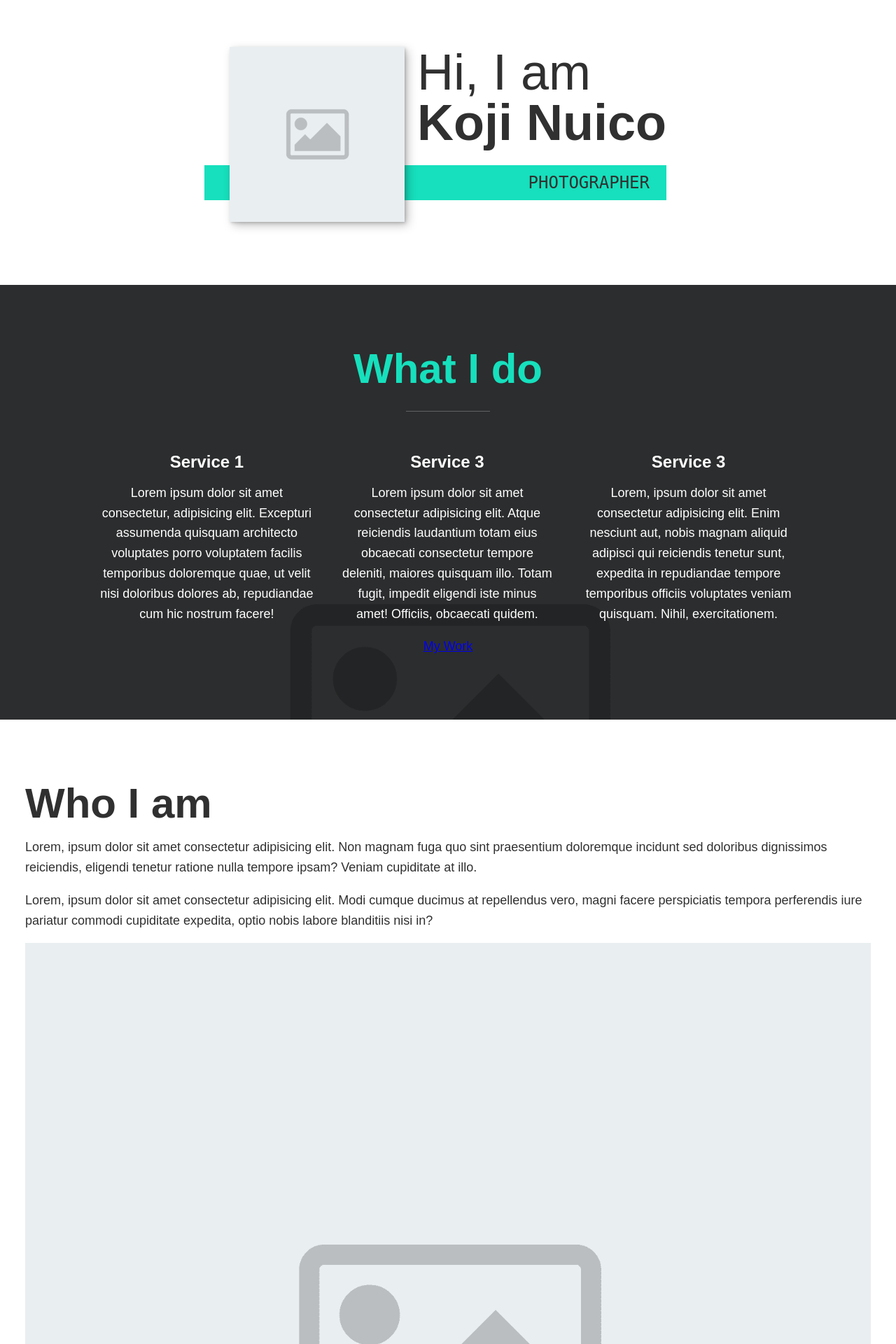
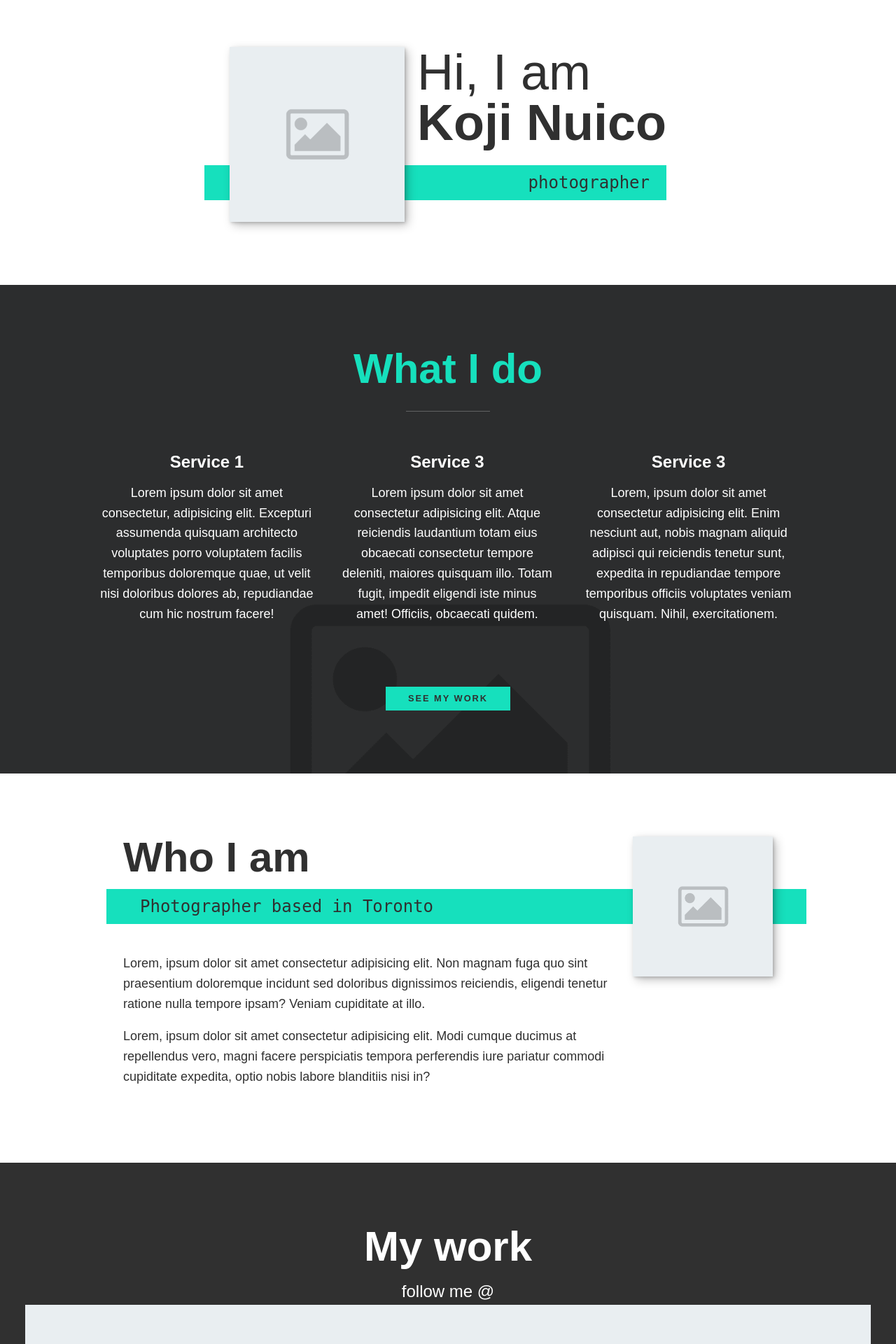
Before and after one commit to USBrido/photo-portfolio, a PHP site: page / in a window 1280 px wide. Shown: the part 352-2272 px from the top of the page at 70% size. Run offline with PHP 8.4, Linux system fonts and the light colour scheme; some libraries are stand-ins or nearby versions.

Commit message:
Who am I and My Work implemented, My work to be switched to a dynamic Instagram display in later date

```diff
--- a/Public/style/style.css
+++ b/Public/style/style.css
@@ -62,13 +62,27 @@ strong {
   font-weight: var(--fw-bold);
 }
 
+:focus {
+  outline: 3px solid var(--clr-accent);
+  outline-offset: 3px;
+}
+
 .btn {
   display: inline-block;
-  padding: .5em 1.5em;
+  padding: .5em 2.5em;
   background: var(--clr-accent);
   color: var(--clr-dark);
   text-decoration: none;
   cursor: pointer;
+  font-size: .8rem;
+  text-transform: uppercase;
+  letter-spacing: 2px;
+  font-weight: var(--fw-bold);
+  transition: transform 200ms ease-in-out
+}
+
+.btn:hover {
+  transform: scale(1.25);
 }
 
 /* Typography */
@@ -182,6 +196,10 @@ strong {
   opacity: 0.25;
 }
 
+.services {
+  margin-bottom: 4em;
+}
+
 .service {
   max-width: 500px;
   margin: 0 auto;
@@ -191,9 +209,62 @@ strong {
   .services {
     display: flex;
     max-width: 1000px;
-    margin: 0 auto;
+    margin-left: auto;
+    margin-right: auto;
   }
   .service + .service {
     margin-left: 2em;
   }
 }
+
+/* Who I am */
+
+.about-me {
+  max-width: 1000px;
+  margin: 0 auto;
+}
+
+.about-me__img {
+  box-shadow: var(--bs)
+}
+
+@media (min-width: 600px) {
+  .about-me {
+    display: grid;
+    grid-template-columns: 1fr 200px;
+    grid-template-areas:
+      "title img"
+      "subtitle img"
+      "text img";
+    grid-column-gap: 2em;
+  }
+
+  .section__title--about{
+    grid-area: title;
+  }
+
+  .section__subtitle--about{
+    grid-column: 1 /-1;
+    grid-row: 2;
+    position: relative;
+    left: -1em;
+    width: calc(100% + 3em);
+    padding-left: 2em;
+    padding-right: calc(200px + 4em)
+  }
+
+  .about-me__img {
+    grid-area: img;
+    position: relative;
+    z-index: 2;
+  }
+}
+
+/* My Work */
+/* Implement Instagram carrosel later? */
+
+.mywork {
+  background-color: var(--clr-dark);
+  color: var(--clr-light);
+  text-align: center;
+}
--- a/index.html
+++ b/index.html
@@ -51,7 +51,7 @@
       <h1 class="section__title section__title--intro">
         Hi, I am <strong>Koji Nuico</strong>
       </h1>
-      <p class="section__subtitle section__subtitle--intro"> PHOTOGRAPHER</p>
+      <p class="section__subtitle section__subtitle--intro">photographer</p>
       <img class="intro__img"
         src="Assets/default-placeholder-image.png"
         alt="photographer smiling"
@@ -92,15 +92,14 @@
         </div>
       </div>
 
-      <a href="#work" class="button">My Work</a>
+      <a href="#work" class="btn">see my work</a>
     </section>
 
     <!-- About me -->
 
     <section class="about-me" id="about">
       <h2 class="section__title section__title--about">Who I am</h2>
-      <p class="section__title section__title--about"></p>
-
+      <p class="section__subtitle section__subtitle--about">Photographer based in Toronto</p>
       <div class="about-me__body">
         <p>Lorem, ipsum dolor sit amet consectetur adipisicing elit. Non magnam fuga quo sint praesentium doloremque incidunt sed doloribus dignissimos reiciendis, eligendi tenetur ratione nulla tempore ipsam? Veniam cupiditate at illo.</p>
         <p>Lorem, ipsum dolor sit amet consectetur adipisicing elit. Modi cumque ducimus at repellendus vero, magni facere perspiciatis tempora perferendis iure pariatur commodi cupiditate expedita, optio nobis labore blanditiis nisi in?</p>
@@ -108,13 +107,8 @@
 
       <img
         src="Assets/default-placeholder-image.png"
-        alt="photographer posing"
-      />
-
-      <p class="section__subtitle section__subtitle--about-me">photographer</p>
-      <img
-        src="Assets/default-placeholder-image.png"
         alt="photographer smiling"
+        class="about-me__img"
       />
     </section>
 
@@ -122,7 +116,7 @@
 
     <section class="mywork" id="work">
       <h2 class="section__title section__title--work">My work</h2>
-      <p class="section__subtitle section__subtitle--work"></p>
+      <p class="section__subtitle section__subtitle--work">follow me @</p>
 
       <div class="portfolio">
         <!--Portfolio Item 01-->
```
